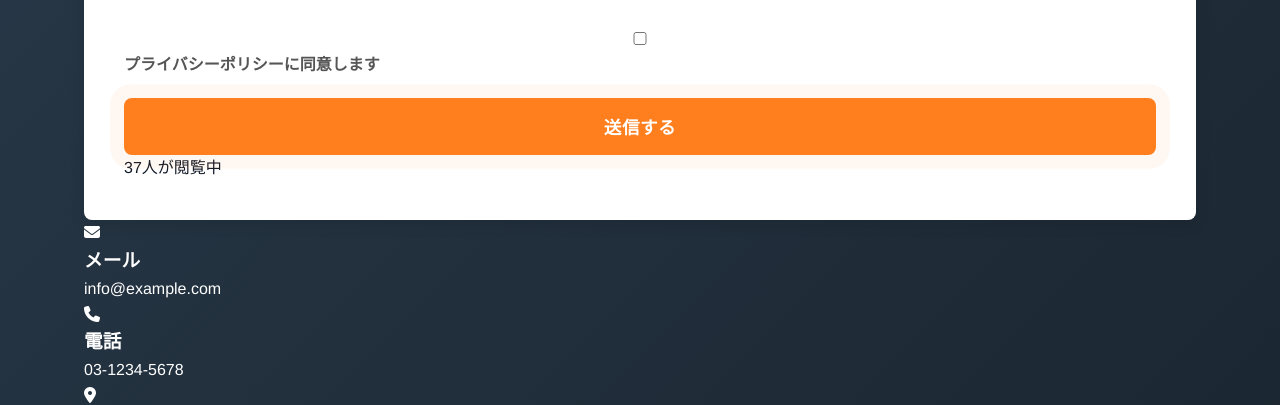
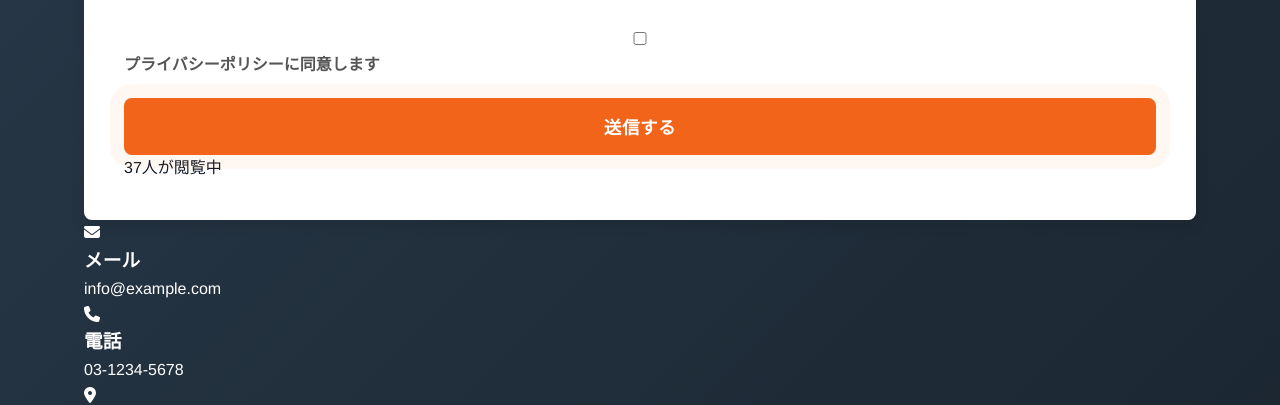
Before and after one commit to yannsunn/my-website, a plain HTML site: page index.html in a window 1280 px wide. Shown: the part 7692-8097 px from the top of the page. Drawn offline with Linux system fonts and the light colour scheme.

Commit message:
送信するボタンの色合いを調整

```diff
--- a/color-optimization.css
+++ b/color-optimization.css
@@ -64,11 +64,13 @@
 
 /* フォーム送信ボタンの色調整 */
 .btn-submit {
-    background-color: var(--accent-color);
+    background-color: #F26419; /* オレンジだが少し落ち着いた色合い */
+    box-shadow: 0 4px 10px rgba(242, 100, 25, 0.25);
 }
 
 .btn-submit:hover {
-    background-color: var(--cta-hover);
+    background-color: #E8590C; /* よりダークなオレンジに変更 */
+    box-shadow: 0 6px 12px rgba(242, 100, 25, 0.35);
 }
 
 /* 保証バッジの色調整 */
```
